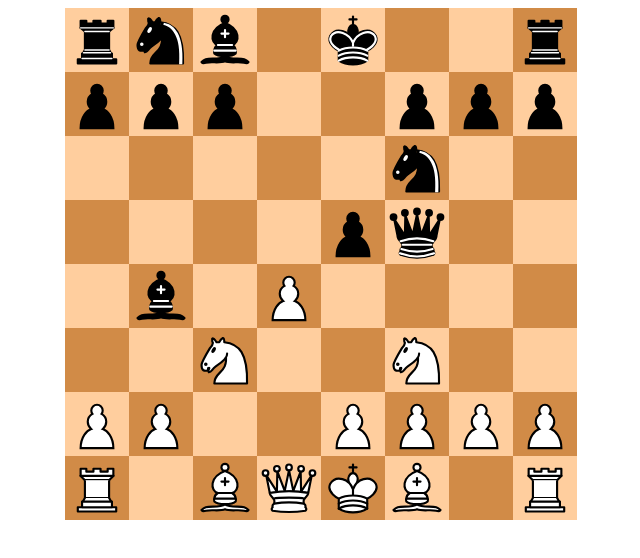
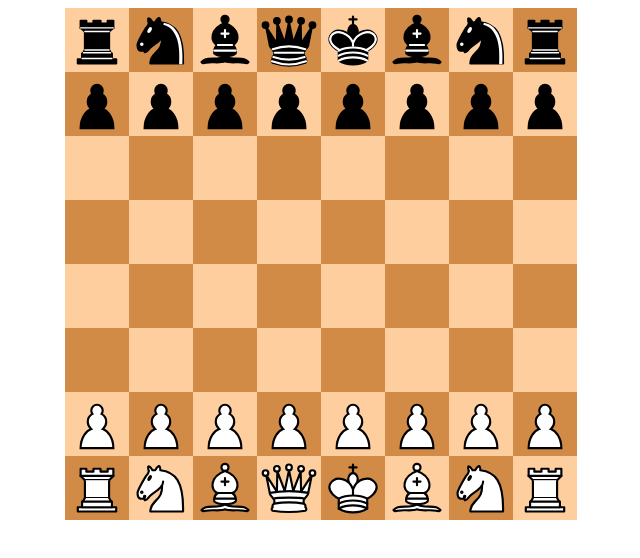
Before and after one commit to chesslablab/react-board, a React (Create React App) app: page / in a window 1280 px wide. Shown: the top 558 px of the page, without its empty margins (319-959 px from the left). Built offline with nearby package versions, Linux system fonts and the light colour scheme.

Commit message:
Removed ActiveSquares

```diff
--- a/src/ActiveSquares.js
+++ /dev/null
@@ -1,35 +0,0 @@
-import CapablancaSquares from './CapablancaSquares';
-import CapablancaFischerSquares from './CapablancaFischerSquares';
-import Chess960Squares from './Chess960Squares';
-import ClassicalSquares from './ClassicalSquares';
-import * as variantConst from './variantConst';
-
-const ActiveSquares = ({ props }) => {
-  if (props.variant === variantConst.CAPABLANCA) {
-    props.size = {
-      files: 10,
-      ranks: 8,
-    };
-    return <CapablancaSquares props={props} />;
-  } else if (props.variant === variantConst.CAPABLANCA_FISCHER) {
-    props.size = {
-      files: 10,
-      ranks: 8,
-    };
-    return <CapablancaFischerSquares props={props} />;
-  } else if (props.variant === variantConst.CHESS_960) {
-    props.size = {
-      files: 8,
-      ranks: 8,
-    };
-    return <Chess960Squares props={props} />;
-  }
-
-  props.size = {
-    files: 8,
-    ranks: 8,
-  };
-  return <ClassicalSquares props={props} />;
-}
-
-export default ActiveSquares;
--- a/src/App.js
+++ b/src/App.js
@@ -1,30 +1,53 @@
+import Ascii from './common/Ascii';
+import Pgn from './common/Pgn';
 import Board from './Board';
 import * as variantConst from './variantConst';
 
 function App() {
-  return (
-    <Board
-      props={{
-        fen: 'rnb1k2r/ppp2ppp/5n2/4pq2/1b1P4/2N2N2/PP2PPPP/R1BQKB1R w KQkq -',
+  const initialState = {
     variant: variantConst.CLASSICAL,
-        flip: false,
+    turn: Pgn.symbol.WHITE,
+    isCapture: false,
     isCheck: false,
-        pieceGrabbed: {},
-        filterMove: () => {
+    isMate: false,
+    isStalemate: false,
+    fen: [Ascii.initialFen()],
+    flip: Pgn.symbol.WHITE,
+    size: {
+      files: 8,
+      ranks: 8
+    },
+  };
+
+  const filterMove = () => {
     // TODO
 
     return true;
-        },
-        onMouseDown: () => {
+  };
+
+  const handleMove = () => {
     // TODO
-        },
-        onDrop: (ev) => {
+  };
+
+  const onMouseDown = () => {
     // TODO
-        },
-        handleMove: (payload) => {
+
+    return true;
+  };
+
+  const onDrop = (ev) => {
     // TODO
-        },
-      }}
+
+    return true;
+  };
+
+  return (
+    <Board
+      props={initialState}
+      filterMove={filterMove}
+      handleMove={handleMove}
+      onMouseDown={onMouseDown}
+      onDrop={onDrop}
     />
   );
 }
--- a/src/Board.js
+++ b/src/Board.js
@@ -1,8 +1,72 @@
-import ActiveSquares from './ActiveSquares';
+import CapablancaSquares from './CapablancaSquares';
+import CapablancaFischerSquares from './CapablancaFischerSquares';
+import Chess960Squares from './Chess960Squares';
+import ClassicalSquares from './ClassicalSquares';
+import * as variantConst from './variantConst';
 
-const Board = ({ props }) => {
+const Board = ({
+  props,
+  filterMove,
+  handleMove,
+  onMouseDown,
+  onDrop
+}) => {
+  if (props.variant === variantConst.CAPABLANCA) {
+    props.size = {
+      files: 10,
+      ranks: 8,
+    };
+    return (
+      <CapablancaSquares
+        props={props}
+        filterMove={filterMove}
+        handleMove={handleMove}
+        onMouseDown={onMouseDown}
+        onDrop={onDrop}
+      />
+    );
+  } else if (props.variant === variantConst.CAPABLANCA_FISCHER) {
+    props.size = {
+      files: 10,
+      ranks: 8,
+    };
+    return (
+      <CapablancaFischerSquares
+        props={props}
+        filterMove={filterMove}
+        handleMove={handleMove}
+        onMouseDown={onMouseDown}
+        onDrop={onDrop}
+      />
+    );
+  } else if (props.variant === variantConst.CHESS_960) {
+    props.size = {
+      files: 8,
+      ranks: 8,
+    };
+    return (
+      <Chess960Squares
+        props={props}
+        filterMove={filterMove}
+        handleMove={handleMove}
+        onMouseDown={onMouseDown}
+        onDrop={onDrop}
+      />
+    );
+  }
+
+  props.size = {
+    files: 8,
+    ranks: 8,
+  };
   return (
-    <ActiveSquares props={props} />
+    <ClassicalSquares
+      props={props}
+      filterMove={filterMove}
+      handleMove={handleMove}
+      onMouseDown={onMouseDown}
+      onDrop={onDrop}
+    />
   );
 }
 
--- a/src/Squares.js
+++ b/src/Squares.js
@@ -3,9 +3,15 @@ import Pgn from './common/Pgn';
 import Piece from './common/Piece';
 import AlgebraicNotation from './AlgebraicNotation';
 
-const Squares = ({ props }) => {
+const Squares = ({
+  props,
+  filterMove,
+  handleMove,
+  onMouseDown,
+  onDrop
+}) => {
   const sqs = () => {
-    const fen = props.fen.split(' ');
+    const fen = props.fen[props.fen.length - 1].split(' ');
     const ascii = Ascii.toAscii(fen[0]);
     return Ascii.flip(
       props.flip,
@@ -66,7 +72,7 @@ const Squares = ({ props }) => {
             ].join(' ')
           }
           onMouseDown={() => {
-            if (props.filterMove()) {
+            if (filterMove()) {
               // TODO
             }
           }}
```
Lines whose indentation alone changed are shown as unchanged.
